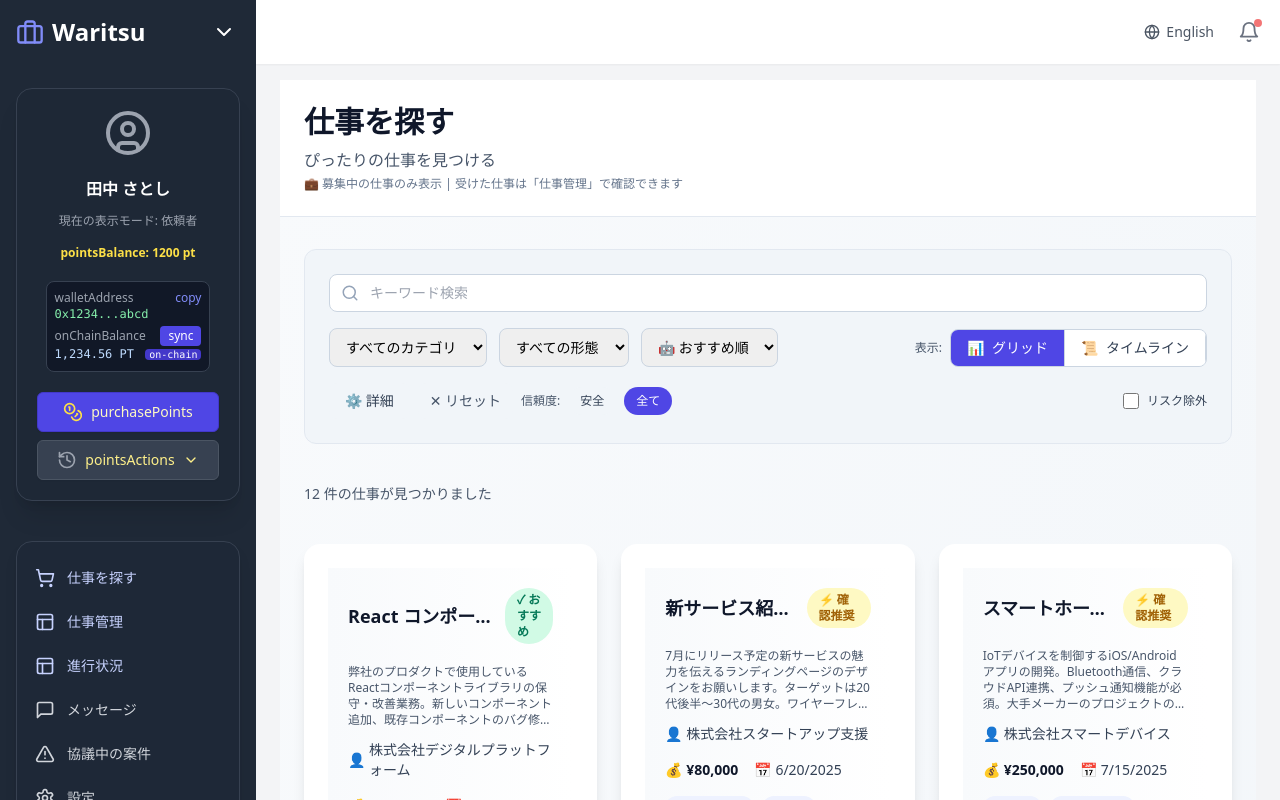
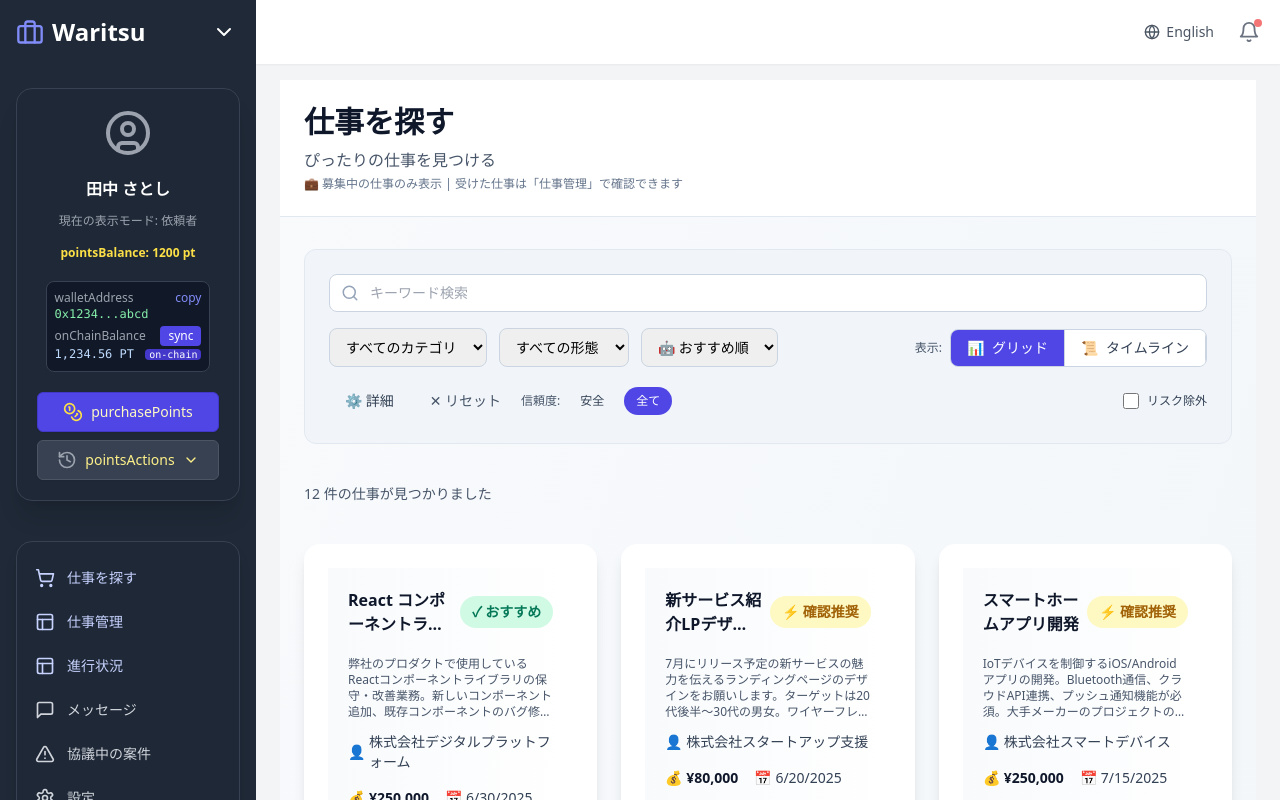
Before and after one commit to ken2san/escrow-app-project, a React (Create React App) app: page / in a window 1280 px wide. Built offline with nearby package versions, Linux system fonts and the light colour scheme.

Commit message:
style: Adjust title and badge font size for better card balance

```diff
--- a/src/pages/JobsSearchPage.js
+++ b/src/pages/JobsSearchPage.js
@@ -549,13 +549,33 @@ function JobCard({ job, pendingApplications = [], onApply }) {
         {/* Card Top: Title, Badge, Info */}
         <div className="p-5 border-b border-slate-100 bg-gradient-to-r from-slate-50 to-white flex flex-col gap-3">
           <div className="flex items-center gap-2 mb-1">
-            <h3 className="text-lg font-bold text-slate-900 truncate">{job.title}</h3>
+            <h3
+              className="text-base font-bold text-slate-900 line-clamp-2 min-h-[2.2em] max-w-full cursor-pointer"
+              title={job.title}
+            >
+              {job.title}
+            </h3>
             {job.recommendationFlag === 'green' ? (
-              <span className="bg-emerald-100 text-emerald-700 px-3 py-1 rounded-full text-xs font-bold">✓ おすすめ</span>
+              <span
+                className="bg-emerald-100 text-emerald-700 px-3 py-1.5 rounded-full text-sm font-bold max-w-[200px] overflow-hidden whitespace-nowrap text-ellipsis block flex-shrink-0"
+                title="✓ おすすめ"
+              >
+                ✓ おすすめ
+              </span>
             ) : job.recommendationFlag === 'red' ? (
-              <span className="bg-red-100 text-red-700 px-3 py-1 rounded-full text-xs font-bold">⚠️ 要注意</span>
+              <span
+                className="bg-red-100 text-red-700 px-3 py-1.5 rounded-full text-sm font-bold max-w-[200px] overflow-hidden whitespace-nowrap text-ellipsis block flex-shrink-0"
+                title="⚠️ 要注意"
+              >
+                ⚠️ 要注意
+              </span>
             ) : (
-              <span className="bg-yellow-100 text-yellow-700 px-3 py-1 rounded-full text-xs font-bold">⚡ 確認推奨</span>
+              <span
+                className="bg-yellow-100 text-yellow-700 px-3 py-1.5 rounded-full text-sm font-bold max-w-[200px] overflow-hidden whitespace-nowrap text-ellipsis block flex-shrink-0"
+                title="⚡ 確認推奨"
+              >
+                ⚡ 確認推奨
+              </span>
             )}
           </div>
           {job.description && (
```
